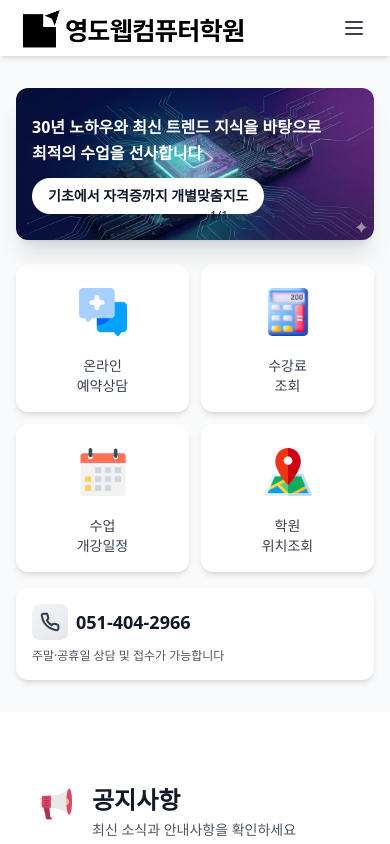
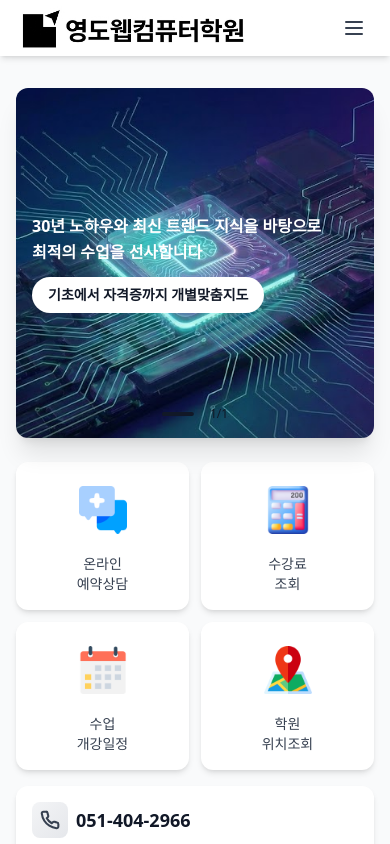
Before and after one commit to SUE960/computer_class, a React (Vite) app: page / in a window 390 px wide. Shown: the top 844 px of the page. Built offline with nearby package versions, Linux system fonts and the light colour scheme.

Commit message:
개선: 모바일에서 배너 높이 증가 (min-h-[350px]), 웹은 기존 유지

```diff
--- a/src/components/Hero.tsx
+++ b/src/components/Hero.tsx
@@ -7,12 +7,12 @@ const Hero = () => {
         <div className="grid grid-cols-1 lg:grid-cols-3 gap-6 lg:items-stretch">
           {/* 왼쪽: 히어로 배너 (2/3) */}
           <div className="lg:col-span-2 flex">
-            <div className="bg-white rounded-xl shadow-xl w-full overflow-hidden relative">
+            <div className="bg-white rounded-xl shadow-xl w-full overflow-hidden relative min-h-[350px] lg:min-h-0 lg:h-auto">
               {/* 배너 이미지 */}
               <img
                 src="/banner2background.jpg"
                 alt="영도웹컴퓨터학원 배너"
-                className="w-full h-full object-cover"
+                className="w-full h-full object-cover absolute inset-0"
               />
               {/* 텍스트 오버레이 */}
               <div className="absolute inset-0 flex flex-col justify-center items-start px-4 sm:px-6 md:px-12">
```
